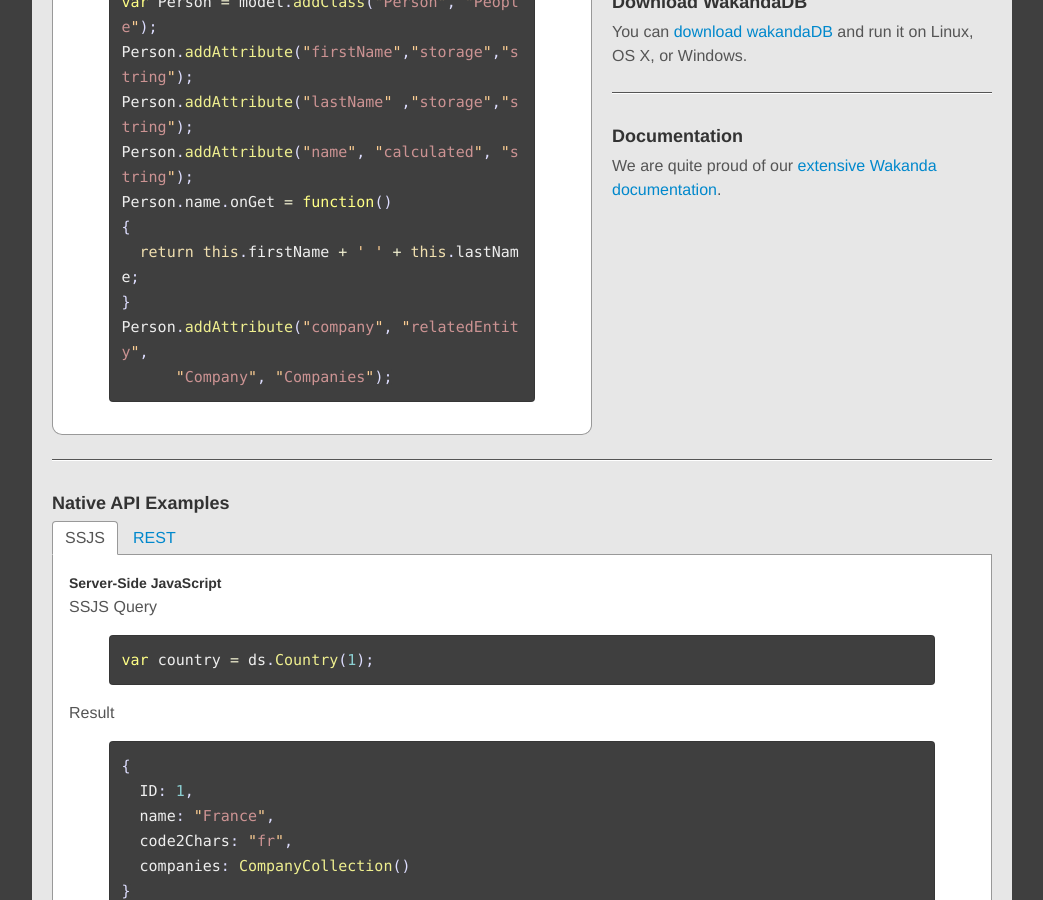
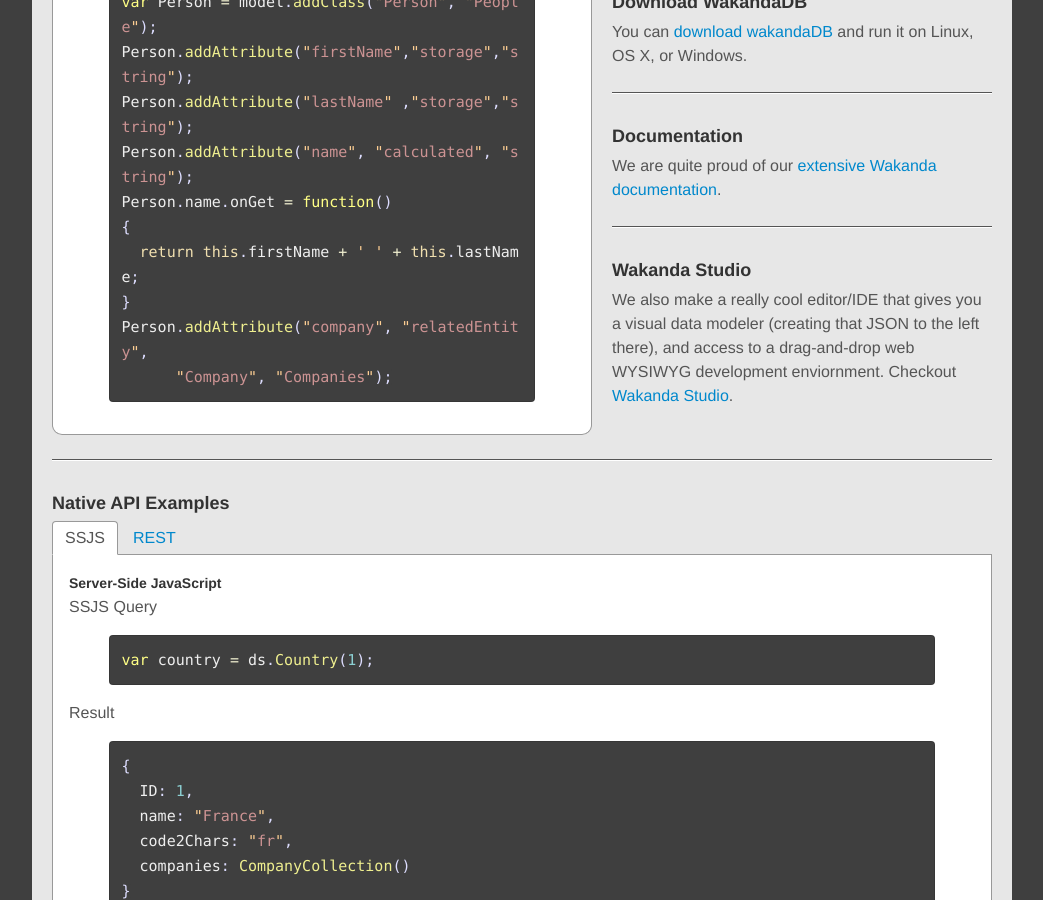
Before and after one commit to WakandaDB/WakandaDB.github.io, a Jekyll site: the page built from index.html, in a window 1280 px wide and 900 px high, scrolled down 336 px. Shown: the whole window, without its empty margins (118-1161 px from the left). Built offline with Jekyll 4.4.1, drawn with Linux system fonts in a browser that asks for light colours; Markdown is read by kramdown in place of the engine named in the settings.

Commit message:
Mention Wakanda Studio too!

```diff
--- a/index.html
+++ b/index.html
@@ -69,6 +69,11 @@
               <div>
                 <h3>Documentation</h3>
                 <p>We are quite proud of our <a href="http://doc.wakanda.org">extensive Wakanda documentation</a>.</p>
+              </div>
+              <hr />
+              <div>
+                <h3>Wakanda Studio</h3>
+                <p>We also make a really cool editor/IDE that gives you a visual data modeler (creating that JSON to the left there), and access to a drag-and-drop web WYSIWYG development enviornment. Checkout <a href="http://www.wakanda.org/web-application-builder">Wakanda Studio</a>.</p>
               </div>
           </section>
           <!-- /Play -->
```
